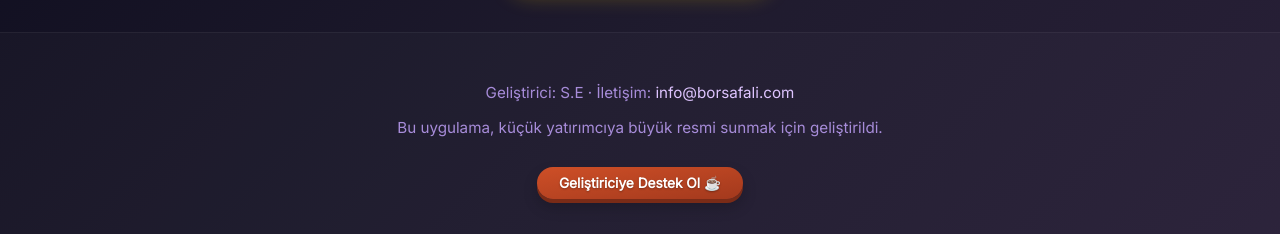
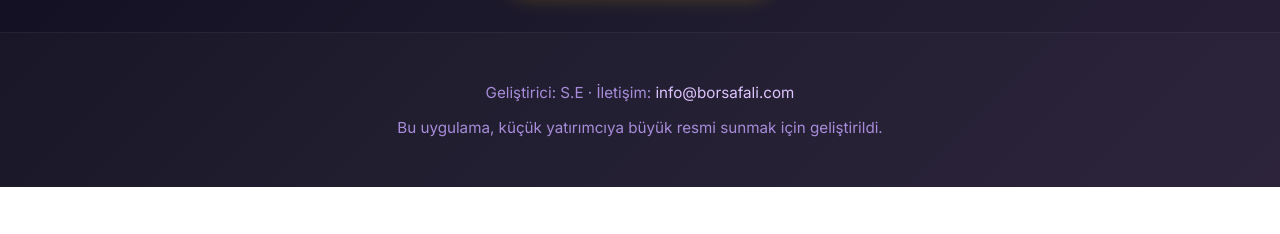
Before and after one commit to KemalYetkin/Webpages, a plain HTML site: page index.html in a window 1280 px wide. Shown: the part 2733-2967 px from the top of the page. After the commit the page ends 2920 px from the top, so only its background shows below. Drawn offline with Linux system fonts and the light colour scheme.

Commit message:
Update index.html

```diff
--- a/index.html
+++ b/index.html
@@ -218,11 +218,6 @@
   <footer>
     <p>Geliştirici: S.E · İletişim: <a href="mailto:info@borsafali.com">info@borsafali.com</a></p>
     <p>Bu uygulama, küçük yatırımcıya büyük resmi sunmak için geliştirildi.</p>
-    <div class="support-button">
-  <a href="https://buymeacoffee.com/kemalyetkin" target="_blank">
-    Geliştiriciye Destek Ol ☕
-  </a>
-	</div>
   </footer>
 
 
```
